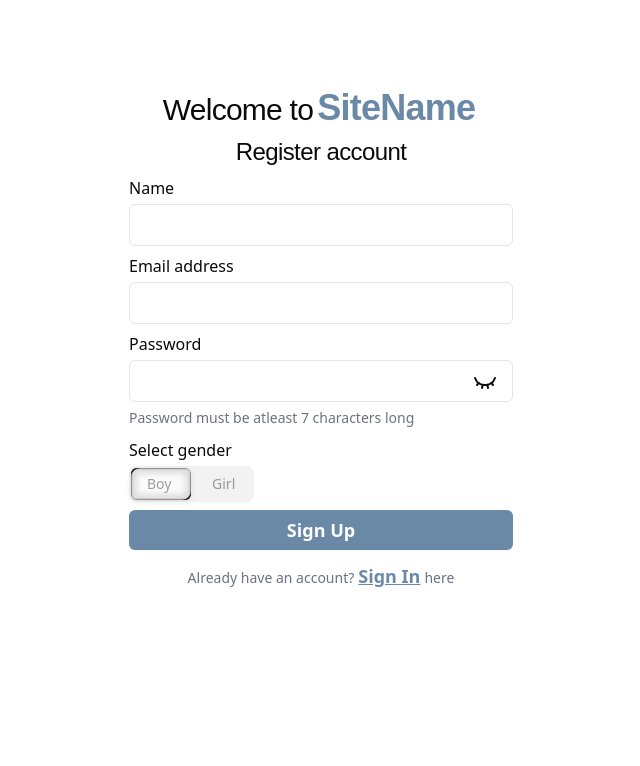
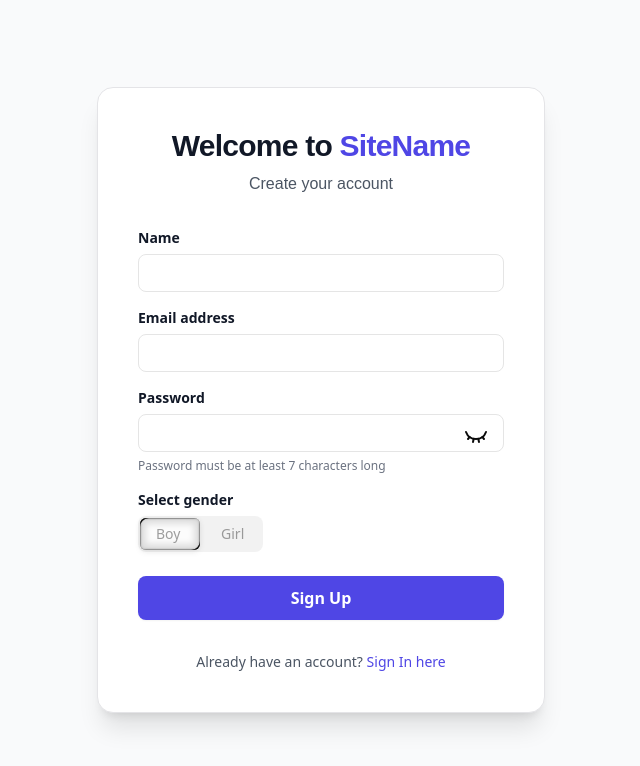
Before and after one commit to DINESHYDK/ChatSphere, a Next.js app: page /auth/signup in a window 1280 px wide. Shown: the top 766 px of the page, without its empty margins (319-959 px from the left). Built offline with nearby package versions, Linux system fonts and the light colour scheme; a web font is replaced by a local one.

Commit message:
enhanced frontend of /auth/signin, /auth/signup page

```diff
--- a/pages/auth/signin.js
+++ b/pages/auth/signin.js
@@ -6,9 +6,10 @@ import Loader1 from "../../components/Loader/Loader1";
 import Link from "next/link";
 import devLog from "../../utils/logger";
 
-const Signup = () => {
+const SignIn = () => {
   const { SignIn, is_auth_request_pending } = authStore();
   const [loading, setLoading] = useState(false);
+  const [errorMsg, setErrorMsg] = useState("");
 
   const [userData, setUserData] = useState({
     email: "",
@@ -18,20 +19,23 @@ const Signup = () => {
   function handleDataChange(e) {
     const { name, value } = e.target;
     setUserData({ ...userData, [name]: value });
+    if (errorMsg) setErrorMsg("");
   }
 
   async function handleSubmit(e) {
-    console.log("userDate is ", userData);
     e.preventDefault();
     const { email, password } = userData;
+    setErrorMsg("");
     try {
       if (email === "" || password === "") {
+        setErrorMsg("Please enter both email and password.");
         return;
       }
       setLoading(true);
-      await SignIn(userData); // *** calling SignIn (zustand state) ***
+      await SignIn(userData);
     } catch (err) {
       devLog(err.message);
+      setErrorMsg(err.message || "Invalid credentials. Please try again.");
       if (err.status === 403) {
         setUserData((prev) => ({ email: "", password: "" }));
       } else if (err.status == 401) {
@@ -41,29 +45,31 @@ const Signup = () => {
       setLoading(false);
     }
   }
-  // *** Async-await will stop the execution the downwards just wait for the SignIn to done
-  //   if promise if fulfilled then move to the next line else jump directly to catch block
-  // finally will run every time don't depend on whether request will succeed or failed
-  //  ***
+
   return (
-    <>
-      <div className="flex min-h-screen flex-col  px-6 py-12 lg:px-8 ">
+    <div className="flex min-h-screen flex-col items-center justify-center bg-gray-50 dark:bg-zinc-950 px-6 py-12 lg:px-8">
+      <div className="w-full max-w-md bg-white dark:bg-zinc-900 rounded-2xl shadow-xl border border-zinc-200 dark:border-zinc-800 p-8 sm:p-10">
         <div className="sm:mx-auto sm:w-full sm:max-w-sm">
-          <h2 className="mt-10 text-center text-4xl/9  tracking-tight font-inria">
-            Login your account
+          <h2 className="text-center text-3xl font-bold tracking-tight text-gray-900 dark:text-white font-inria">
+            Sign in to your account
           </h2>
         </div>
 
-        <div className="mt-6 sm:mx-auto sm:w-full sm:max-w-sm">
-          <form className="space-y-4" onSubmit={handleSubmit}>
+        <div className="mt-8 sm:mx-auto sm:w-full sm:max-w-sm">
+          {errorMsg && (
+            <div className="mb-4 rounded-lg bg-red-50 dark:bg-red-500/10 p-3 sm:p-4 border border-red-200 dark:border-red-500/20 text-sm text-red-600 dark:text-red-400">
+              {errorMsg}
+            </div>
+          )}
+
+          <form className="space-y-5" onSubmit={handleSubmit}>
             <div>
               <label
                 htmlFor="email"
-                className="block text-2sm/6 font-medium  font-bold"
+                className="block text-sm font-semibold text-gray-900 dark:text-gray-200 mb-1.5"
               >
                 Email address
               </label>
-              <div className="mt-1">
               <input
                 id="email"
                 type="email"
@@ -72,35 +78,28 @@ const Signup = () => {
                 onChange={handleDataChange}
                 required
                 autoComplete="email"
-                  placeholder=""
                 className="inputStyle"
                 spellCheck={false}
               />
             </div>
-            </div>
 
             <div>
-              <div
-                className="text-right flex justify-between
-"
-              >
+              <div className="flex items-center justify-between mb-1.5">
                 <label
                   htmlFor="password"
-                  className="block text-2sm/6 font-medium  font-bold"
+                  className="block text-sm font-semibold text-gray-900 dark:text-gray-200"
                 >
                   Password
                 </label>
-
-                <div className="text-2sm">
+                <div className="text-sm">
                   <Link
                     href="/auth/forgot-password"
-                    className="font-semibold text-[#6A89A7] hover:text-indigo-500"
+                    className="font-medium text-indigo-600 hover:text-indigo-500 dark:text-indigo-400 dark:hover:text-indigo-300 transition-colors"
                   >
                     Forgot password?
                   </Link>
                 </div>
               </div>
-
               <PasswordInput
                 value={userData.password || ""}
                 onChange={handleDataChange}
@@ -108,31 +107,30 @@ const Signup = () => {
               />
             </div>
 
-            <div>
+            <div className="pt-2">
               <button
                 type="submit"
                 className="authSubmitBtn"
-                disabled={is_auth_request_pending}
+                disabled={is_auth_request_pending || loading}
               >
                 {loading ? <Loader1 /> : "Sign In"}
               </button>
             </div>
           </form>
 
-          <p className="mt-10 text-center text-sm/6 text-gray-500">
-            Don't have an account?
+          <p className="mt-8 text-center text-sm text-gray-600 dark:text-gray-400">
+            Don't have an account?{" "}
             <Link
               href="/auth/signup"
-              className=" text-lg font-semibold text-[#6A89A7] hover:text-indigo-500 mx-1 underline"
+              className="font-medium text-indigo-600 hover:text-indigo-500 dark:text-indigo-400 dark:hover:text-indigo-300 transition-colors"
             >
-              Sign Up
+              Sign Up here
             </Link>
-            here
           </p>
         </div>
       </div>
-    </>
+    </div>
   );
 };
 
-export default Signup;
+export default SignIn;
--- a/pages/auth/signup.js
+++ b/pages/auth/signup.js
@@ -7,8 +7,9 @@ import Link from "next/link";
 import authStore from "../../store/authStore";
 
 const Signup = () => {
-  const { SignUp, is_auth_request_pending } = authStore(); // *** Zustand global state ***
-  const [loading, setLoading] = useState(false); // *** local state ***
+  const { SignUp, is_auth_request_pending } = authStore();
+  const [loading, setLoading] = useState(false);
+  const [errorMsg, setErrorMsg] = useState("");
 
   const [userData, setUserData] = useState({
     userName: "",
@@ -16,10 +17,13 @@ const Signup = () => {
     password: "",
     gender: "M",
   });
+
   function handleDataChange(e) {
     const { name, value } = e.target;
     setUserData({ ...userData, [name]: value });
+    if (errorMsg) setErrorMsg("");
   }
+
   function onGenderChange(g) {
     setUserData({ ...userData, gender: g });
   }
@@ -27,71 +31,75 @@ const Signup = () => {
   async function handleSubmit(e) {
     e.preventDefault();
     const { userName, email, password, gender } = userData;
-    if (userName == "" || email === "" || password === "") {
+    setErrorMsg("");
+
+    if (userName === "" || email === "" || password === "") {
+      setErrorMsg("Please fill in all required fields.");
       return;
     }
+
     try {
       setLoading(true);
       await SignUp(userData);
     } catch (err) {
+      setErrorMsg(err.message || "An error occurred during sign up.");
       if (err.status === 409)
         setUserData({ userName: "", email: "", password: "", gender: "M" });
     } finally {
       setLoading(false);
     }
   }
+
   return (
-    <div className="flex min-h-screen flex-col  px-6 py-12 lg:px-8 ">
+    <div className="flex min-h-screen flex-col items-center justify-center bg-gray-50 dark:bg-zinc-950 px-6 py-12 lg:px-8">
+      <div className="w-full max-w-md bg-white dark:bg-zinc-900 rounded-2xl shadow-xl border border-zinc-200 dark:border-zinc-800 p-8 sm:p-10">
         <div className="sm:mx-auto sm:w-full sm:max-w-sm">
-        <h2 className="mt-10 text-center text-2xl  sm:text-3xl/9  tracking-tight font-inria ">
-          Welcome to
-          <span
-            href="/auth/signin"
-            className=" text-4xl font-semibold text-[#6A89A7]  mx-1 "
-          >
+          <h2 className="text-center text-2xl sm:text-3xl font-bold tracking-tight text-gray-900 dark:text-white font-inria">
+            Welcome to{" "}
+            <span className="text-indigo-600 dark:text-indigo-400">
               SiteName
             </span>
           </h2>
+          <p className="mt-2 text-center text-md text-gray-600 dark:text-gray-400 font-inria">
+            Create your account
+          </p>
         </div>
 
-      <div className="sm:mx-auto sm:w-full sm:max-w-sm">
-        <h2 className="mt-2 text-center text-2xl  tracking-tight font-inria">
-          Register account
-        </h2>
+        <div className="mt-8 sm:mx-auto sm:w-full sm:max-w-sm">
+          {errorMsg && (
+            <div className="mb-4 rounded-lg bg-red-50 dark:bg-red-500/10 p-3 sm:p-4 border border-red-200 dark:border-red-500/20 text-sm text-red-600 dark:text-red-400">
+              {errorMsg}
             </div>
+          )}
 
-      <div className="mt-2 sm:mx-auto sm:w-full sm:max-w-sm">
-        <form className="space-y-2" onSubmit={handleSubmit}>
+          <form className="space-y-4" onSubmit={handleSubmit}>
             <div>
               <label
-              htmlFor="name"
-              className="block text-2sm/6 font-medium  font-bold"
+                htmlFor="userName"
+                className="block text-sm font-semibold text-gray-900 dark:text-gray-200 mb-1.5"
               >
                 Name
               </label>
-            <div className="mt-1">
               <input
                 id="userName"
-                type="userName"
+                type="text"
                 name="userName"
                 value={userData.userName}
                 onChange={handleDataChange}
                 required
-                autoComplete="userName"
+                autoComplete="name"
                 className="inputStyle"
                 spellCheck={false}
               />
-            </div>
             </div>
 
             <div>
               <label
                 htmlFor="email"
-              className="block text-2sm/6 font-medium  font-bold"
+                className="block text-sm font-semibold text-gray-900 dark:text-gray-200 mb-1.5"
               >
                 Email address
               </label>
-            <div className="mt-1">
               <input
                 id="email"
                 type="email"
@@ -104,62 +112,52 @@ const Signup = () => {
                 spellCheck={false}
               />
             </div>
-          </div>
 
             <div>
-            <div className="flex items-center justify-between">
               <label
                 htmlFor="password"
-                className="block text-2sm/6 font-medium "
+                className="block text-sm font-semibold text-gray-900 dark:text-gray-200 mb-1.5"
               >
                 Password
               </label>
-            </div>
               <PasswordInput
                 value={userData.password}
                 onChange={handleDataChange}
                 placeholder=""
               />
-            <p className="mt-1 text-sm/6 text-gray-500">
-              Password must be atleast 7 characters long
+              <p className="mt-1.5 text-xs text-gray-500 dark:text-gray-400">
+                Password must be at least 7 characters long
               </p>
             </div>
 
             <div>
-            <div className="flex items-center justify-between mb-1">
-              <label
-                htmlFor="password"
-                className="block text-2sm/6 font-medium "
-              >
+              <label className="block text-sm font-semibold text-gray-900 dark:text-gray-200 mb-1.5">
                 Select gender
               </label>
-            </div>
-            <div className="flex items-center justify-between">
               <GenderInput value={userData.gender} onChange={onGenderChange} />
             </div>
-          </div>
 
-          <div>
+            <div className="pt-2">
               <button
                 type="submit"
                 className="authSubmitBtn"
-              disabled={is_auth_request_pending}
+                disabled={is_auth_request_pending || loading}
               >
                 {loading ? <Loader1 /> : "Sign Up"}
               </button>
             </div>
           </form>
 
-        <p className="mt-3 text-center text-sm/6 text-gray-500">
-          Already have an account?
+          <p className="mt-8 text-center text-sm text-gray-600 dark:text-gray-400">
+            Already have an account?{" "}
             <Link
               href="/auth/signin"
-            className=" text-lg font-semibold text-[#6A89A7] hover:text-indigo-500 mx-1 underline"
+              className="font-medium text-indigo-600 hover:text-indigo-500 dark:text-indigo-400 dark:hover:text-indigo-300 transition-colors"
             >
-            Sign In
+              Sign In here
             </Link>
-          here
           </p>
+        </div>
       </div>
     </div>
   );
--- a/styles/globals.css
+++ b/styles/globals.css
@@ -3,11 +3,11 @@
 @tailwind utilities;
 
 .inputStyle {
-  @apply block w-full rounded-md bg-transparent px-3 py-1.5  text-lg outline-1 -outline-offset-1 outline-gray-300 placeholder:text-gray-400 sm:text-sm sm:py-2.5 border;
+  @apply block w-full rounded-lg bg-transparent px-3 py-2 text-base text-foreground placeholder:text-muted-foreground border border-input transition-all duration-200 focus:border-indigo-500 focus:ring-2 focus:ring-indigo-500/20 focus:outline-none sm:text-sm;
 }
 
 .authSubmitBtn {
-  @apply flex w-full justify-center rounded-md bg-[#6A89A7] px-3 py-1.5 text-lg font-semibold text-white shadow-sm hover:bg-[#204D7D] focus-visible:outline-2 focus-visible:outline-offset-2 focus-visible:outline-indigo-600;
+  @apply flex w-full justify-center rounded-lg bg-indigo-600 px-4 py-2.5 text-base font-semibold text-white shadow-sm hover:bg-indigo-500 focus:outline-none focus:ring-2 focus:ring-indigo-500 focus:ring-offset-2 transition-all duration-200 active:scale-[0.98] disabled:opacity-70 disabled:cursor-not-allowed;
 }
 
 
```
Lines whose indentation alone changed are shown as unchanged.
